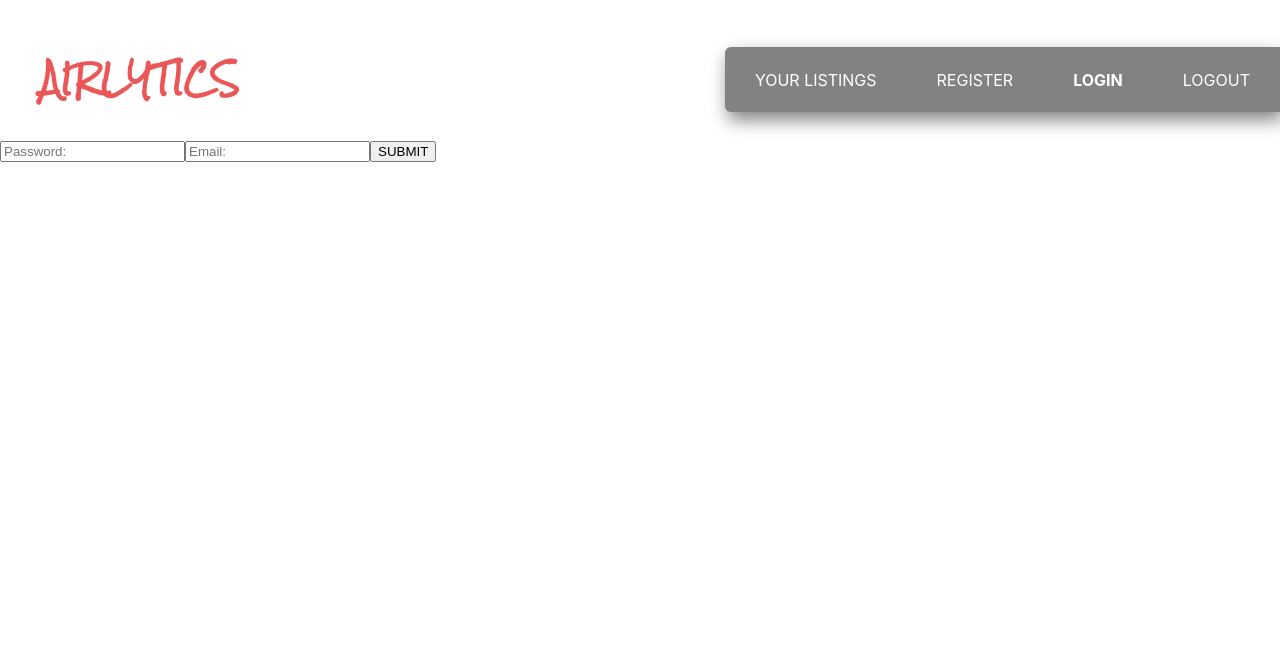
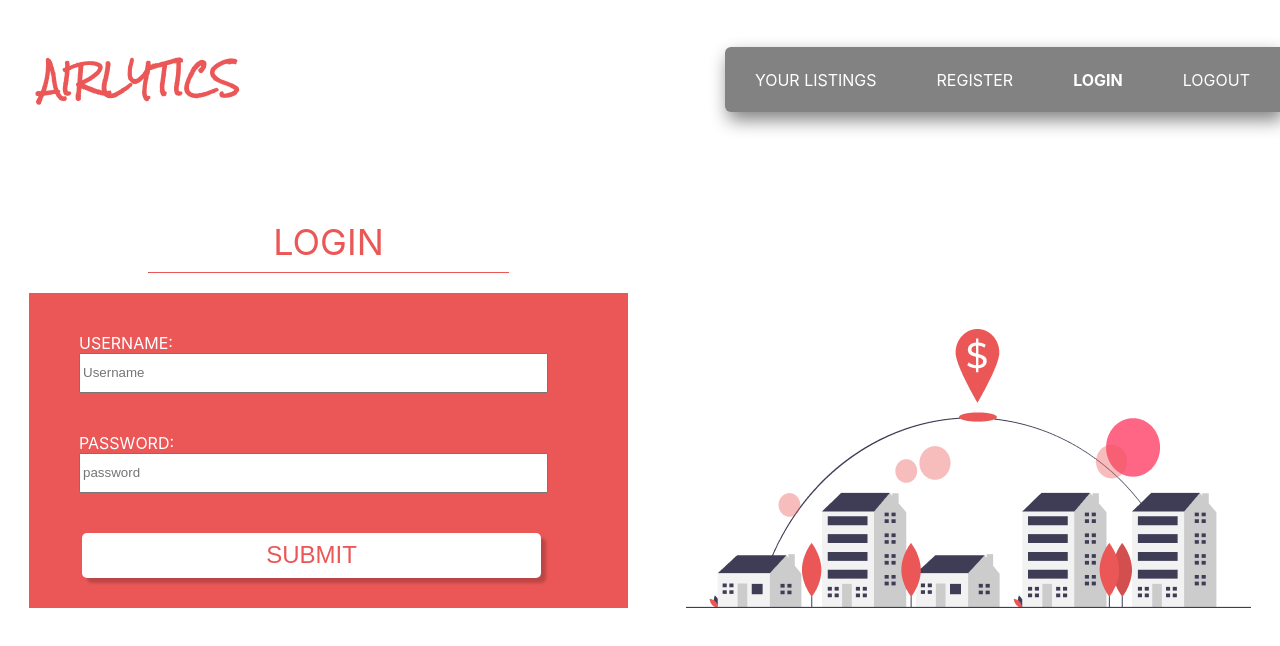
Before and after one commit to airbnb-price-opt/front-end, a React (Create React App) app in the folder airbnb-opt-price/: page /login in a window 1280 px wide. Shown: the top 646 px of the page. Built offline with nearby package versions, Linux system fonts and the light colour scheme.

Commit message:
login page

```diff
--- a/airbnb-opt-price/src/StyledComps.js
+++ b/airbnb-opt-price/src/StyledComps.js
@@ -1,9 +1,11 @@
 import styled from 'styled-components'
 import { NavLink } from 'react-router-dom'
+const appRed = '#eb5757';
+const appGrey = '#828282';
 
 export const NavDiv = styled.div`
     display: flex;
-    background-color: #828282;
+    background-color: ${appGrey};
     box-shadow: 3px 8px 18px rgba(130, 130, 130, 70);
     border:none;
     border-bottom-left-radius: 6px;
@@ -33,7 +35,70 @@ export const StyledHeader = styled.div`
     @import url('https://fonts.googleapis.com/css?family=Rock+Salt&display=swap');
     h1
     {
-        color: #eb5757;
+        color: ${appRed};
         font-family: 'Rock Salt', cursive;
     }
 `;
+
+export const LoginContainerDiv = styled.div`
+    /* width: 80%; */
+    display: flex;
+    margin-top: 50px;
+    justify-content: space-around;
+    align-items: flex-end;
+    align-content: center;
+
+`;
+
+export const LoginForm = styled.form`
+    background-color: ${appRed};
+    display: flex;
+    flex-direction: column;
+    align-items: flex-start;
+    padding-left: 50px;
+    height: 315px;
+    width: 549px;
+    color: white;
+    input
+    {
+        width: 461px;
+        height: 34px;
+    }
+    label
+    {
+        margin-top: 40px;
+    }
+    button
+    {
+        background-color: white;
+        color: ${appRed};
+        box-shadow: 5px 5px 3px rgba(0, 0, 0, 0.2);
+        width: 459px;
+        height: 45px;
+        border-radius: 5px;
+        border: none;
+        margin-left: 3px;
+        margin-top: 40px;
+        font-size: 24px;
+    }
+`;
+
+export const LoginFormContainer = styled.div`
+    display: flex;
+    flex-flow: column nowrap;
+    align-items: center;
+    h2
+    {
+        color: ${appRed};
+        font-weight: normal;
+        font-size: 36px;
+        margin-bottom: 0px;
+    }
+    hr
+    {
+        border-color: ${appRed};
+        border-top: none;
+        width: 60%;
+        margin-bottom: 20px;
+    }
+`;
--- a/airbnb-opt-price/src/components/Login.js
+++ b/airbnb-opt-price/src/components/Login.js
@@ -1,6 +1,7 @@
 import React, { useState } from 'react';
 import { connect } from 'react-redux';
 import { loginUser } from '../store/actions';
+import {LoginContainerDiv, LoginForm, LoginFormContainer} from '../StyledComps'
 
 const Login = (props) => {
 
@@ -16,21 +17,49 @@ const Login = (props) => {
     }
     console.log(currentUser)
     return(
-        <div>
-            <form>
+        // <div>
+        //     <form>
+        //         <input
+        //             onChange={handleChanges}
+        //             name='password'
+        //             placeholder="Password:"
+        //         />
+        //         <input
+        //             onChange={handleChanges}
+        //             name='email'
+        //             placeholder="Email:"
+        //         />
+        //         <button onClick={verifyUser}>SUBMIT</button>
+        //     </form>
+        // </div>
+        <LoginContainerDiv>
+            <LoginFormContainer>
+                <h2>LOGIN</h2>
+                <hr/>
+                <LoginForm>
+                    <label>
+                        USERNAME:
+                    </label>
                     <input
+                        type="text"
+                        name="username"
+                        placeholder="Username"
                         onChange={handleChanges}
-                    name='password'
-                    placeholder="Password:"
                     />
+                    <label>
+                        PASSWORD:
+                    </label>
                     <input
+                        type="password"
+                        name="password"
+                        placeholder="password"
                         onChange={handleChanges}
-                    name='email'
-                    placeholder="Email:"
                     />
-                <button onClick={verifyUser}>SUBMIT</button>
-            </form>
-        </div>
+                    <button type="submit" onClick={verifyUser}>SUBMIT</button>
+                </LoginForm>
+            </LoginFormContainer>
+            <img src={require(`../assets/bnb.png`)} alt="listing and money" />
+        </LoginContainerDiv>
     )
 }
 
```
Also changed, not shown: airbnb-opt-price/src/assets/bnb.png (added). Lines whose indentation alone changed are shown as unchanged.
